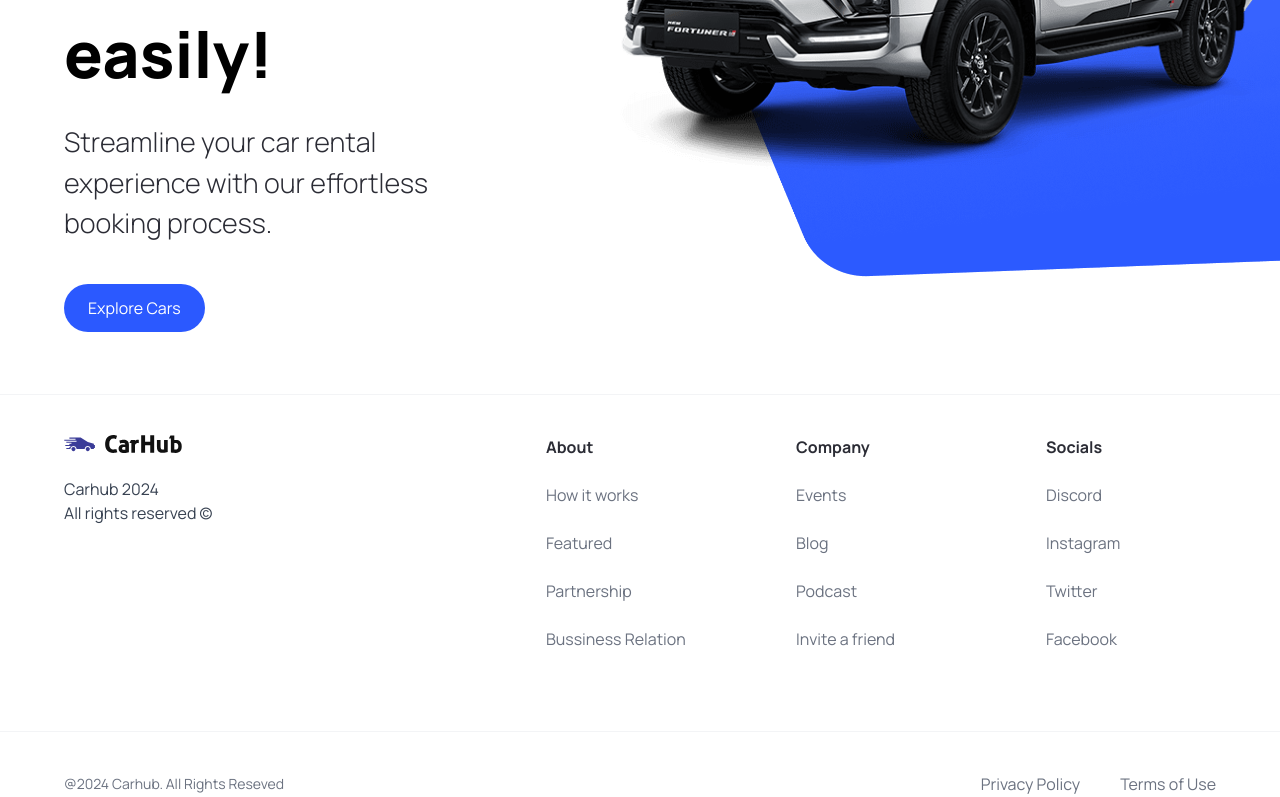
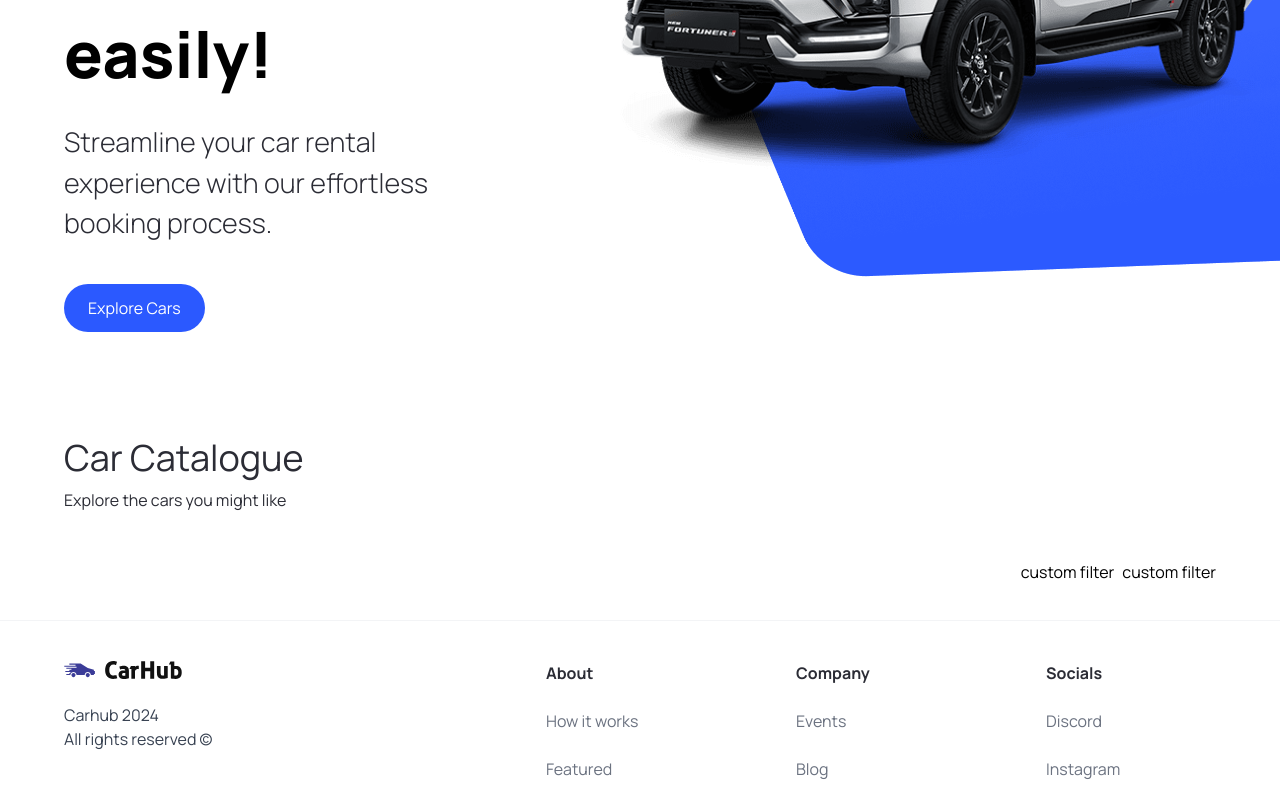
Before and after one commit to zhale-el/cars-nextjs, a Next.js app: page / in a window 1280 px wide. Shown: the part 426-1223 px from the top of the page. Built offline with nearby package versions, Linux system fonts and the light colour scheme.

Commit message:
add searchvar

```diff
--- a/app/page.tsx
+++ b/app/page.tsx
@@ -1,9 +1,25 @@
 import Hero from "@/components/hero";
-
+import SearchBar from "@/components/searchBar";
+import CustomFilter from "@/components/customFilter";
 export default function Home() {
   return (
     <main className="overflow-hidden">
       <Hero />
+
+      <div className="mt-12 padding-x padding-y max-width" id="discover">
+        <div className="home__text-container">
+          <h1 className="text-4xl">Car Catalogue</h1>
+          <p>Explore the cars you might like</p>
+        </div>
+
+        <div className="home__filters">
+          <SearchBar />
+          <div className="home__filter-container">
+            <CustomFilter title="fuel" />
+            <CustomFilter title="year" />
+          </div>
+        </div>
+      </div>
     </main>
   );
 }
--- /dev/null
+++ b/components/customFilter/index.tsx
@@ -0,0 +1,5 @@
+const CustomFilter = () => {
+  return <div>custom filter</div>;
+};
+
+export default CustomFilter;
--- /dev/null
+++ b/components/searchBar/index.tsx
@@ -0,0 +1,12 @@
+"use client";
+
+const SearchBar = () => {
+  const handleSearch = () => {};
+  return (
+    <form onSubmit={handleSearch}>
+      <div className="searchbar__item"></div>
+    </form>
+  );
+};
+
+export default SearchBar;
```
